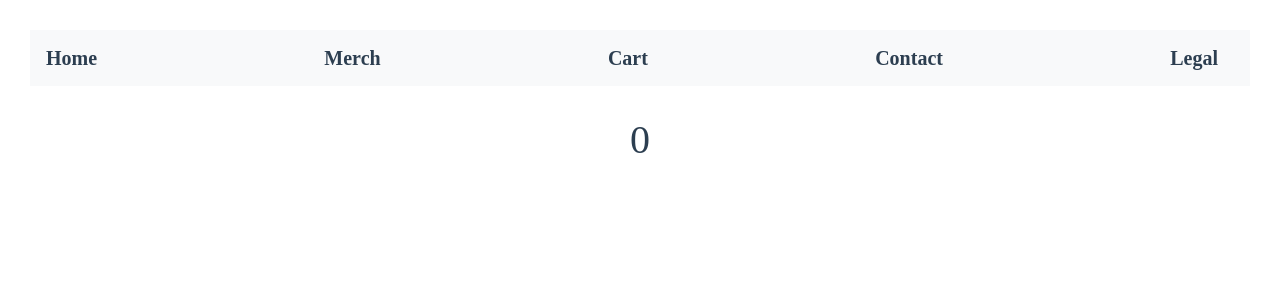
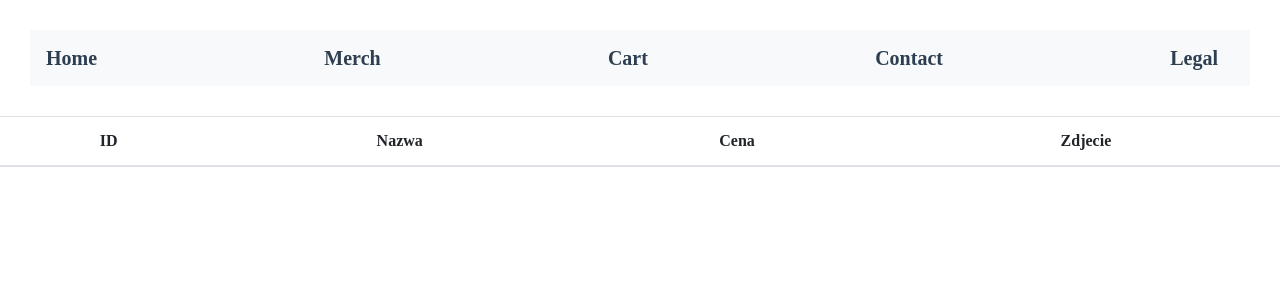
Before and after one commit to CleverDarkSolutions/vue-shop, a Vue app: page /cart in a window 1280 px wide. Shown: the top 300 px of the page. Built offline with nearby package versions, Linux system fonts and the light colour scheme; a web font is replaced by a local one.

Commit message:
prawie wszystko dziala

```diff
--- a/src/store/index.ts
+++ b/src/store/index.ts
@@ -35,7 +35,7 @@ export default createStore({
       },
       {
         id: 4,
-        label: 'Karta graficzna Nvidia',
+        label: 'Nvidia GTX 1030',
         price: 1500,
         img: 'https://a.allegroimg.com/original/11e1b9/99395ef24facbfa60dd0a559645e/Karta-graficzna-nvidia-GTX1050Ti-4GB-DDR5-Dual-Fan',
         misc: [
@@ -62,7 +62,7 @@ export default createStore({
       img: 'default.jpg',
       misc: ['Test']
     },
-    cart: [{ id: 0 }] // wtf
+    cart: [0] // wtf
   },
   mutations: {
     setLastProduct (state, payload) {
@@ -72,8 +72,10 @@ export default createStore({
       state.lastProduct.img = payload.img
       state.lastProduct.misc = payload.misc
     },
-    addToCart (state, product) {
-      state.cart = [...state.cart, product]
+    addToCart (state, index) {
+      state.cart.push(index)
+      console.log('Addtocart store')
+      console.log(index)
     }
   },
   getters: {
--- a/src/views/Cart.vue
+++ b/src/views/Cart.vue
@@ -1,8 +1,23 @@
 <template>
     <div>
-      <div v-for="key in items" :key="key">
-          <h1>{{key.id}}</h1>
-      </div>
+<table class="table">
+  <thead>
+    <tr>
+      <th scope="col">ID</th>
+      <th scope="col">Nazwa</th>
+      <th scope="col">Cena</th>
+      <th scope="col">Zdjecie</th>
+    </tr>
+  </thead>
+    <tbody v-for="key in items" :key="key">
+    <tr v-if="key>0">
+      <th scope="row">{{key}}</th>
+      <td>Mark</td>
+      <td>Otto</td>
+      <td>@mdo</td>
+    </tr>
+  </tbody>
+</table>
     </div>
 </template>
 
@@ -10,19 +25,29 @@
 import { defineComponent } from 'vue'
 import store from '../store/index.ts'
 
+const products = store.getters.returnProducts
+
 export default defineComponent({
   data () {
     return {
-      items: Array
+      items: Array,
+      allProducts: Array,
+      cart: Array
     }
   },
   created () {
     this.items = store.getters.returnCart
-  },
-  beforeUpdate () {
-    this.items = store.getters.returnCart
-    console.log('Update cart')
+    this.allProducts = products
+    this.cart = []
     console.log(this.items)
+    console.log(this.allProducts)
+    let i = 0
+    while (i < this.items.length) {
+      const help = this.allProducts.filter((item) => item.id === i)
+      this.cart.push(help)
+      i++
+    }
+    console.log(this.cart)
   }
 })
 </script>
--- a/src/views/Product.vue
+++ b/src/views/Product.vue
@@ -29,7 +29,6 @@ export default defineComponent({
   },
   methods: {
     showProduct () {
-      this.$emit('show-product', this.id)
       store.commit('setLastProduct', this)
       console.log(store.getters.returnLastProduct)
     }
--- a/src/views/ProductPreview.vue
+++ b/src/views/ProductPreview.vue
@@ -31,17 +31,18 @@ export default defineComponent({
   data () {
     return {
       product: Object,
-      misc: Array
+      misc: Array,
+      id: Number
     }
   },
   created () {
     this.product = item
     this.misc = item.misc
-    console.log(this.misc)
+    this.id = item.id
   },
   methods: {
     addToCart () {
-      store.commit('addToCart', item)
+      store.commit('addToCart', this.id) // TO BE CHANGED
       console.log(store.getters.returnCart)
     }
   }
```
